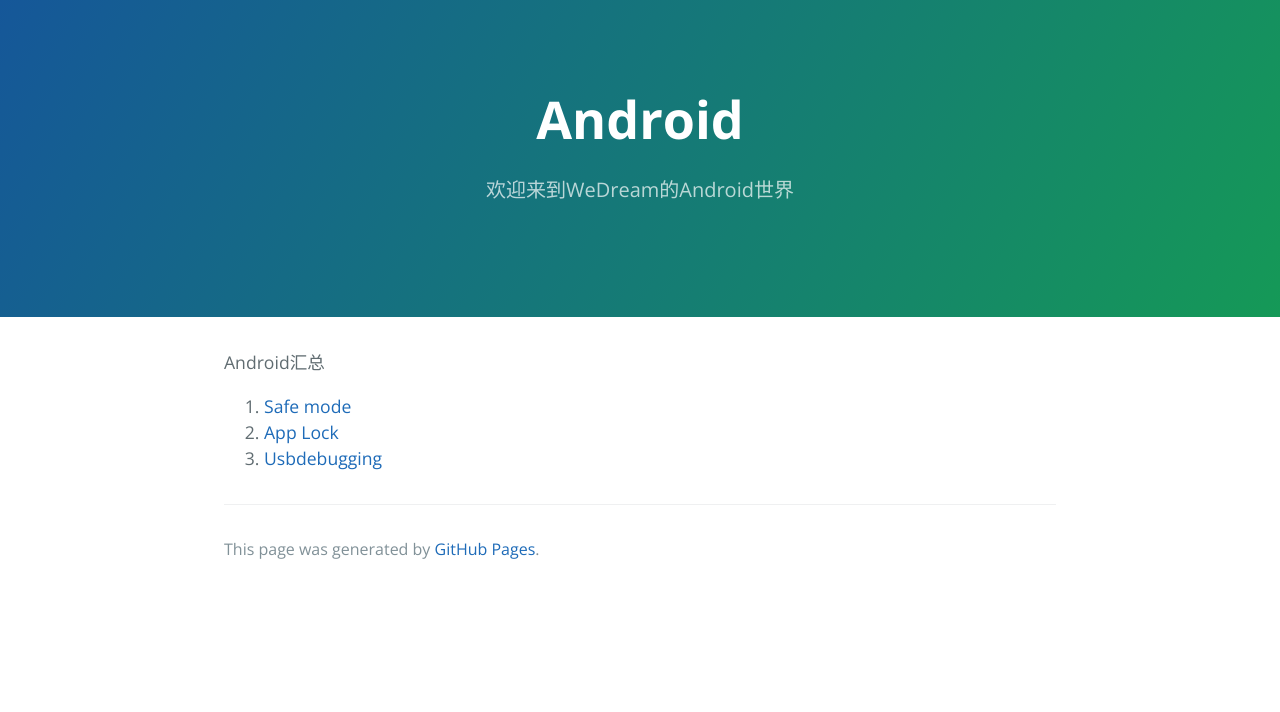
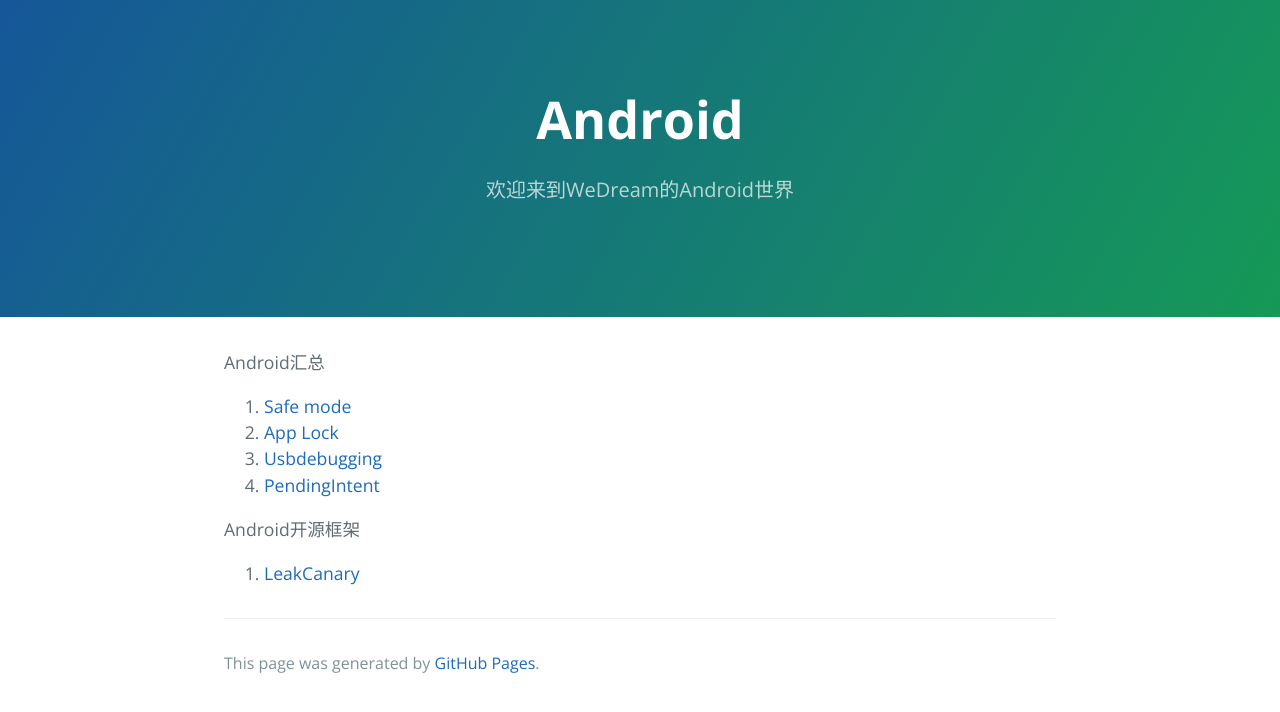
Before and after one commit to EricChenYS/EricChenYS.github.io, a Jekyll site: the page built from docs/Android.md, in a window 1280 px wide. Shown: the top 712 px of the page. Built offline with Jekyll 4.4.1, drawn with Linux system fonts in a browser that asks for light colours.

Commit message:
Update Android.md

```diff
--- a/docs/Android.md
+++ b/docs/Android.md
@@ -9,3 +9,8 @@ Android汇总
 1. [Safe mode](./android/SafeMode.md)
 2. [App Lock](./android/APP锁解决方案.md)
 3. [Usbdebugging](./android/Usbdebugging.md)
+4. [PendingIntent](./android/PendingIntent.md)
+
+
+Android开源框架
+1. [LeakCanary](./android/opensource/LeakCanary.md)
```
